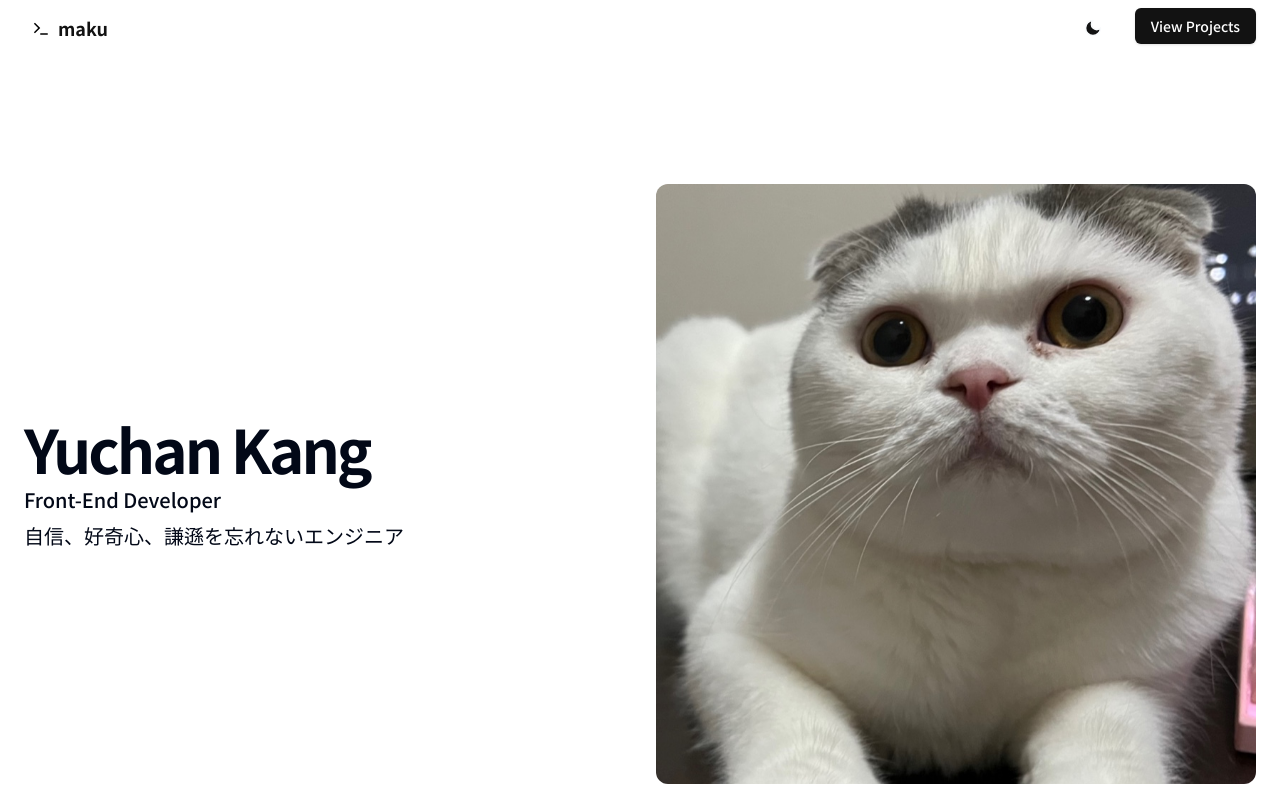
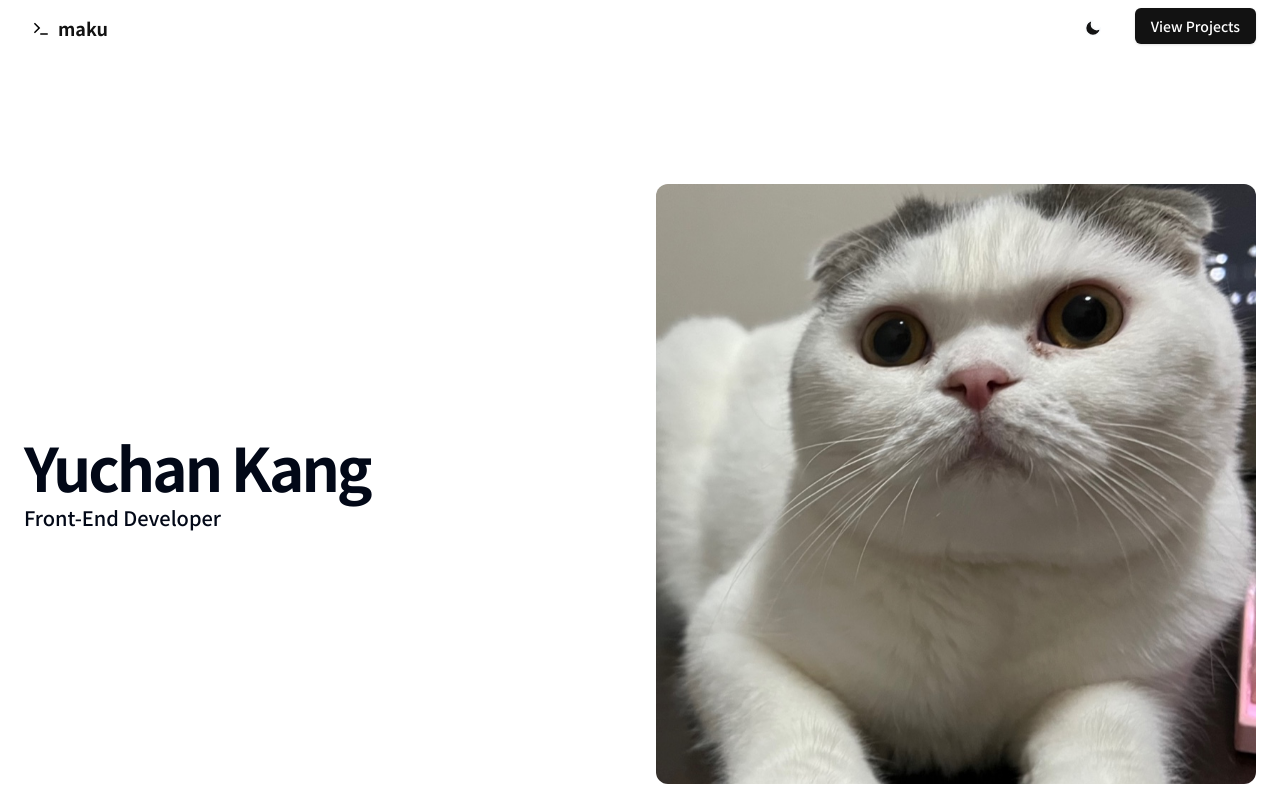
Before and after one commit to Kang-Yuchan/ketflix-2024, a Next.js app: page / in a window 1280 px wide. Shown: the top 800 px of the page. Built offline with nearby package versions, Linux system fonts and the light colour scheme.

Commit message:
fix: edit page text

```diff
--- a/app/page.tsx
+++ b/app/page.tsx
@@ -13,9 +13,9 @@ export default async function Home() {
                 Yuchan Kang
               </h1>
               <h2 className="text-xl font-medium">Front-End Developer</h2>
-              <p className="max-w-[600px] md:text-xl">
-                自信、好奇心、謙遜を忘れないエンジニア
-              </p>
+              {/* <p className="max-w-[600px] md:text-xl">
+
+              </p> */}
             </div>
           </div>
           <Image
```
